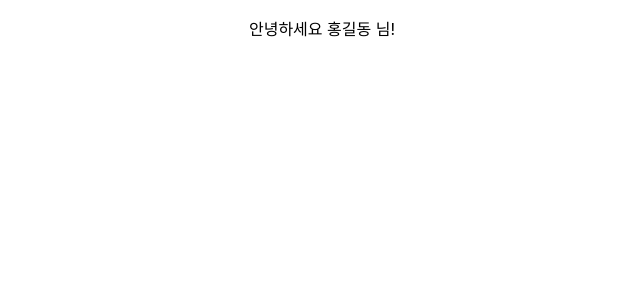
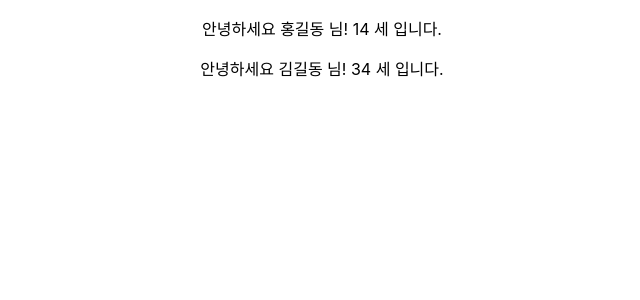
Before and after one commit to skymill2000/fintech0731, a React (Create React App) app in the folder fintech/: page / in a window 1280 px wide. Shown: the top 300 px of the page, without its empty margins (318-958 px from the left). Built offline with nearby package versions, Linux system fonts and the light colour scheme.

Commit message:
Lecture(컴포넌트와 프롭스): 실습 Welcome Componet

```diff
--- a/fintech/src/App.js
+++ b/fintech/src/App.js
@@ -1,10 +1,13 @@
 import logo from "./logo.svg";
 import "./App.css";
 
-const Welcome = () => {
+const Welcome = (props) => {
+  console.log(props);
   return (
     <div>
-      <p>안녕하세요 홍길동 님!</p>
+      <p>
+        안녕하세요 {props.userName} 님! {props.age} 세 입니다.
+      </p>
     </div>
   );
 };
@@ -12,7 +15,8 @@ const Welcome = () => {
 function App() {
   return (
     <div className="App">
-      <Welcome></Welcome>
+      <Welcome userName="홍길동" age={14}></Welcome>
+      <Welcome userName="김길동" age={34}></Welcome>
     </div>
   );
 }
```
Also changed, not shown: 1 other file (tests, documents, lock files or other folders).
